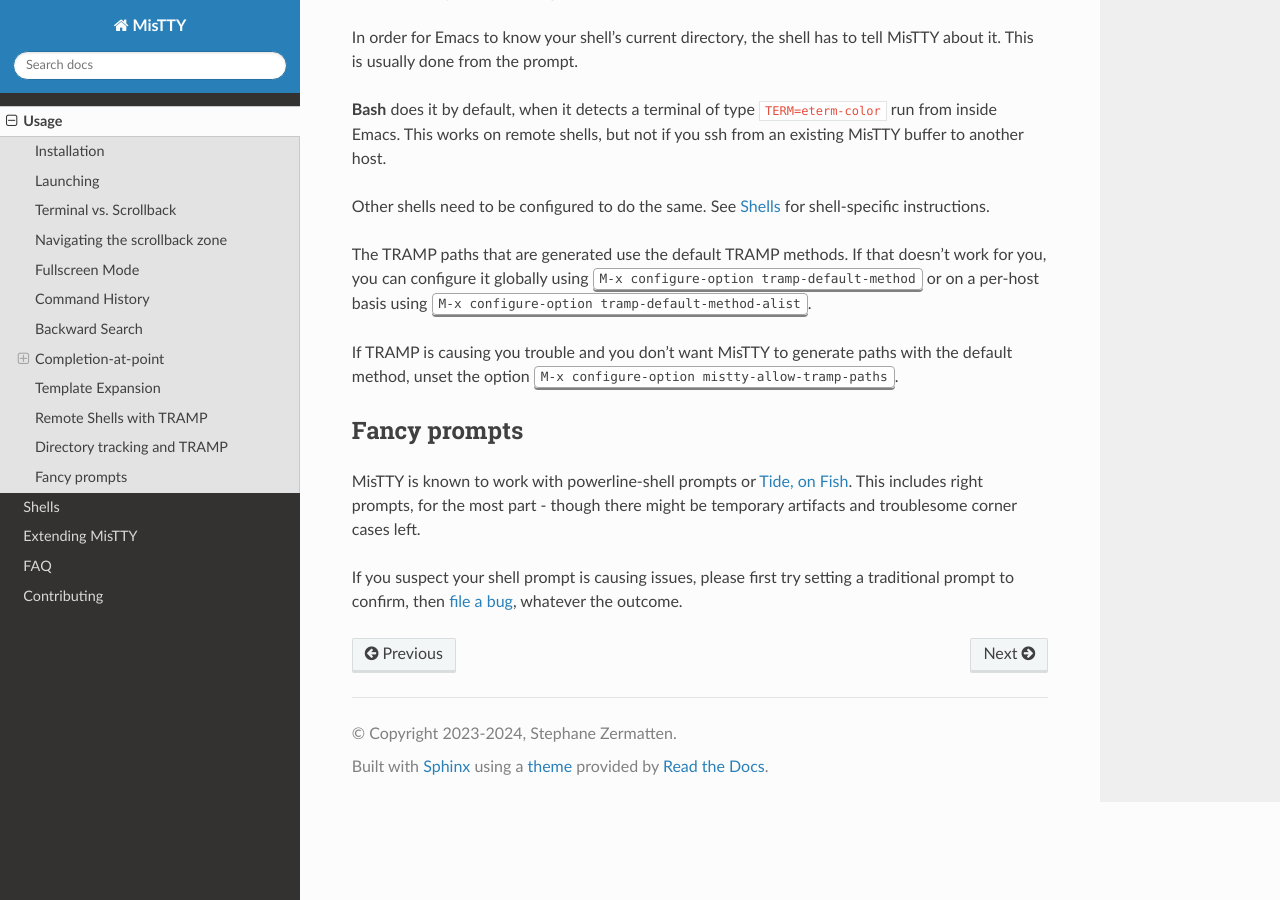
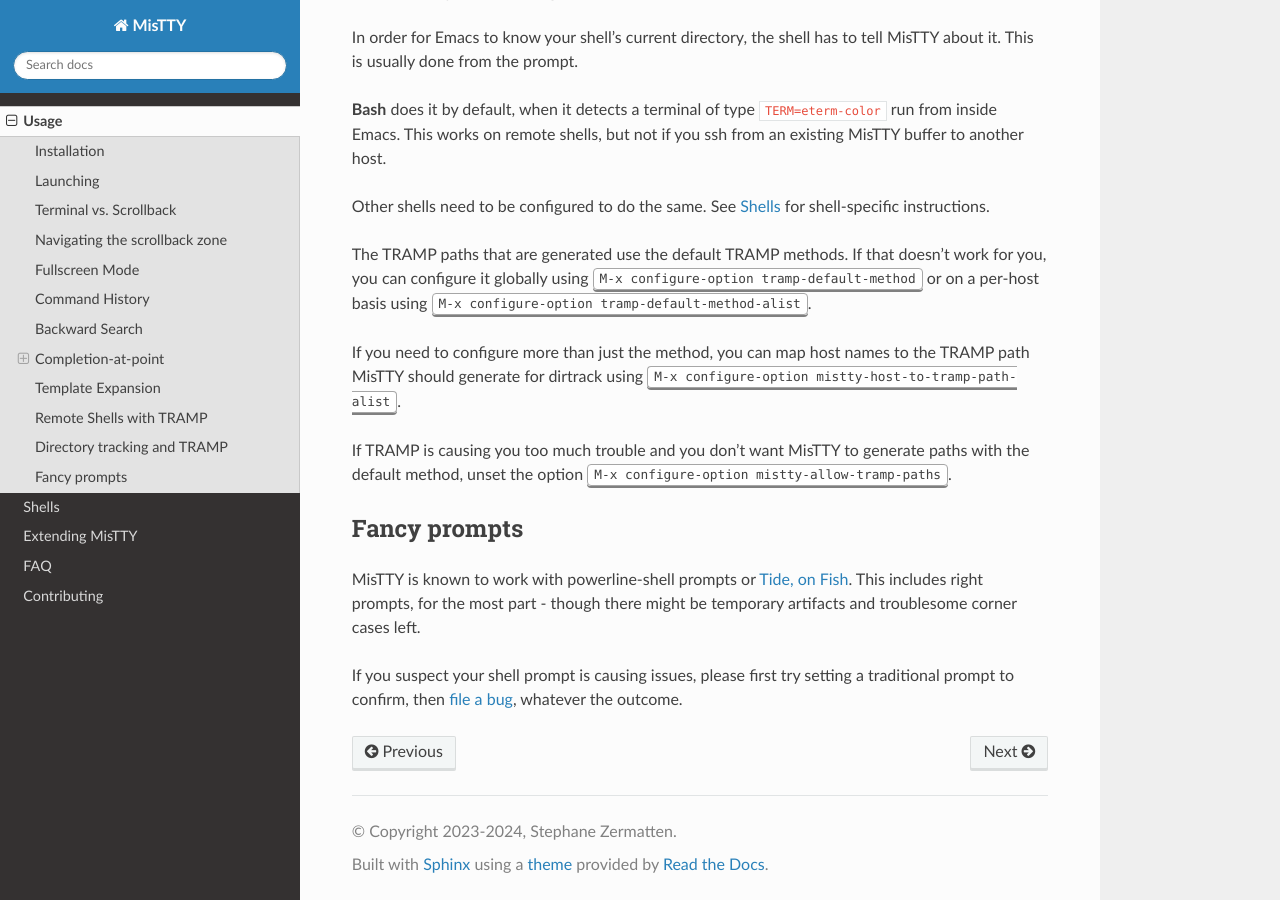
Before and after one commit to szermatt/mistty, a Sphinx documentation site: the page built from docs/source/usage.rst, in a window 1280 px wide and 900 px high, scrolled down 7893 px. Built offline with Sphinx 7.4.7 and the Read the Docs theme 3.1.0, drawn with Linux system fonts in a browser that asks for light colours.

Commit message:
feat: Allow configuring TRAMP paths built for a host.
This change introduces mistty-host-to-tramp-path-alist, which allows
configuring how the TRAMP paths are built for dirtrack. It also allows
disabling dirtrack for hosts, if necessary, even if they report an OSC7
string, so we don't end up with invalid default-directory in Emacs.

```diff
--- a/docs/source/usage.rst
+++ b/docs/source/usage.rst
@@ -485,6 +485,10 @@
 Directory tracking and TRAMP
 ----------------------------
 
+.. index::
+   pair: variable; mistty-allow-tramp-path
+   pair: variable; mistty-host-to-tramp-path-alist
+
 In order for Emacs to know your shell's current directory, the shell
 has to tell MisTTY about it. This is usually done from the prompt.
 
@@ -501,10 +505,12 @@
 :kbd:`M-x configure-option tramp-default-method` or on a per-host
 basis using :kbd:`M-x configure-option tramp-default-method-alist`.
 
-.. index:: pair: variable; mistty-allow-tramp-path
+If you need to configure more than just the method, you can map host
+names to the TRAMP path MisTTY should generate for dirtrack using
+:kbd:`M-x configure-option mistty-host-to-tramp-path-alist`.
 
-If TRAMP is causing you trouble and you don't want MisTTY to generate
-paths with the default method, unset the option :kbd:`M-x
+If TRAMP is causing you too much trouble and you don't want MisTTY to
+generate paths with the default method, unset the option :kbd:`M-x
 configure-option mistty-allow-tramp-paths`.
 
 Fancy prompts
```
Also changed, not shown: docs/source/faq.rst (+6 -4 lines), 3 other files.
